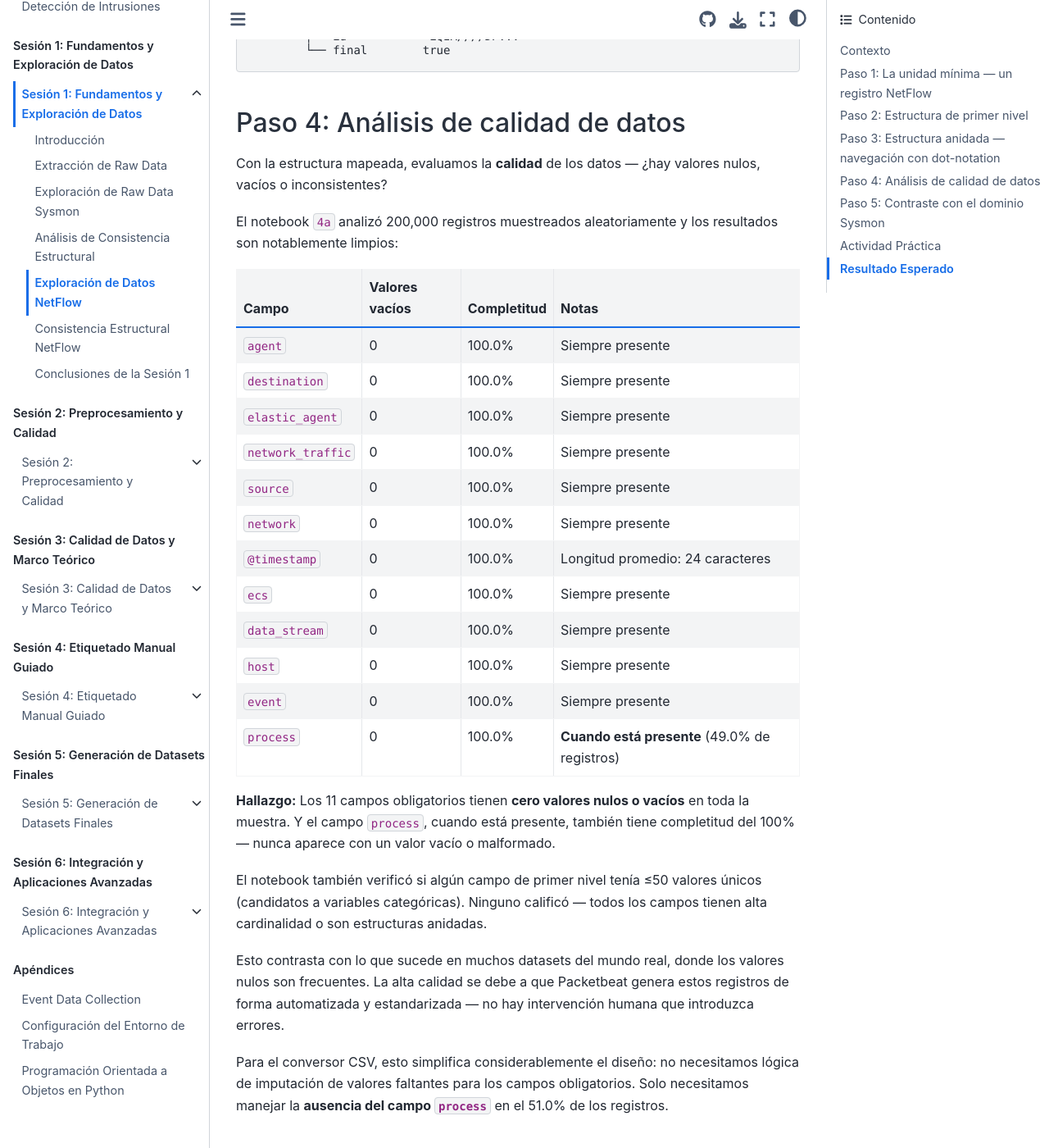
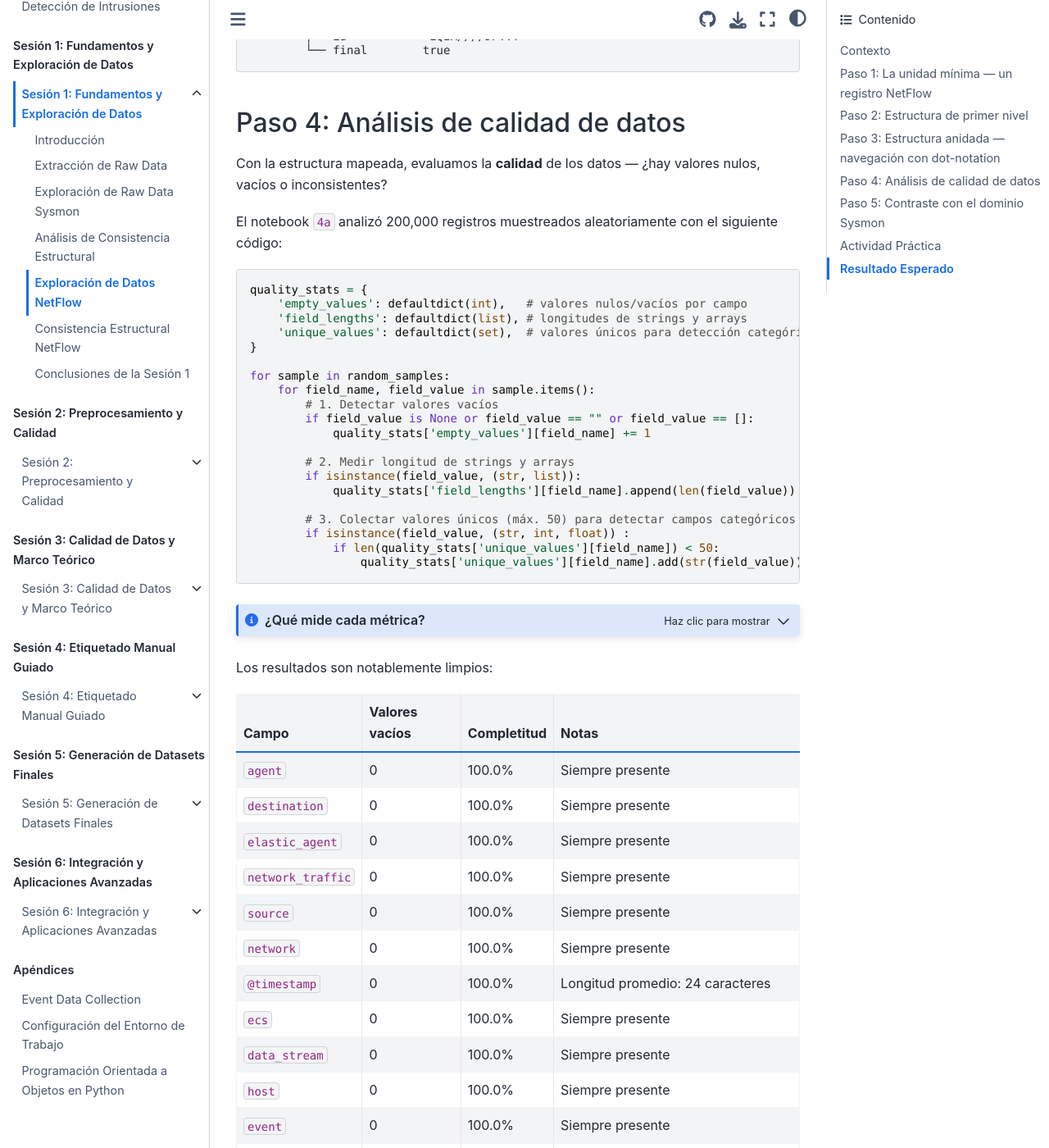
Before and after one commit to ollerenac/curso2026, a Jupyter Book: the page built from sesion-1/4-exploracion-netflow.md, in a window 1280 px wide and 1400 px high, scrolled down 7131 px. Shown: the whole window at 82% size. Built offline with Jupyter Book 1.0.4 settings and Sphinx 7.4.7 and the Sphinx Book theme 1.1.4, drawn with Linux system fonts in a browser that asks for light colours.

Commit message:
feat(sesion-1): add quality assessment code and dropdown explanation to Paso 4
Add actual notebook Step 4 code (trimmed to relevant logic) showing the
three quality metrics: empty values, field lengths, unique value tracking.
Add collapsible note explaining each metric and the 50-value cap rationale.

Co-Authored-By: Claude Sonnet 4.6 <noreply@anthropic.com>

````diff
--- a/sesion-1/4-exploracion-netflow.md
+++ b/sesion-1/4-exploracion-netflow.md
@@ -338,7 +338,42 @@ registro NetFlow
 
 Con la estructura mapeada, evaluamos la **calidad** de los datos — ¿hay valores nulos, vacíos o inconsistentes?
 
-El notebook `4a` analizó 200,000 registros muestreados aleatoriamente y los resultados son notablemente limpios:
+El notebook `4a` analizó 200,000 registros muestreados aleatoriamente con el siguiente código:
+
+```python
+quality_stats = {
+    'empty_values': defaultdict(int),   # valores nulos/vacíos por campo
+    'field_lengths': defaultdict(list), # longitudes de strings y arrays
+    'unique_values': defaultdict(set),  # valores únicos para detección categórica
+}
+
+for sample in random_samples:
+    for field_name, field_value in sample.items():
+        # 1. Detectar valores vacíos
+        if field_value is None or field_value == "" or field_value == []:
+            quality_stats['empty_values'][field_name] += 1
+
+        # 2. Medir longitud de strings y arrays
+        if isinstance(field_value, (str, list)):
+            quality_stats['field_lengths'][field_name].append(len(field_value))
+
+        # 3. Colectar valores únicos (máx. 50) para detectar campos categóricos
+        if isinstance(field_value, (str, int, float)) :
+            if len(quality_stats['unique_values'][field_name]) < 50:
+                quality_stats['unique_values'][field_name].add(str(field_value))
+```
+
+:::{admonition} ¿Qué mide cada métrica?
+:class: dropdown note
+
+El código rastrea tres cosas simultáneamente por cada campo:
+
+- **`empty_values`**: cuenta registros donde el campo es `None`, `""` o `[]`. Si este contador es 0, el campo tiene completitud del 100%.
+- **`field_lengths`**: para strings y listas, guarda la longitud de cada valor. Permite calcular el promedio al final — útil para campos como `@timestamp` (siempre 24 caracteres).
+- **`unique_values`**: acumula los valores distintos que toma cada campo, con un tope de 50. Si un campo tiene ≤50 valores únicos, probablemente es categórico (p.ej. un campo `status` con valores `"ok"`, `"error"`, `"warning"`). El tope evita que campos de alta cardinalidad (como IPs) consuman demasiada memoria.
+:::
+
+Los resultados son notablemente limpios:
 
 | Campo | Valores vacíos | Completitud | Notas |
 |-------|---------------|-------------|-------|
````
